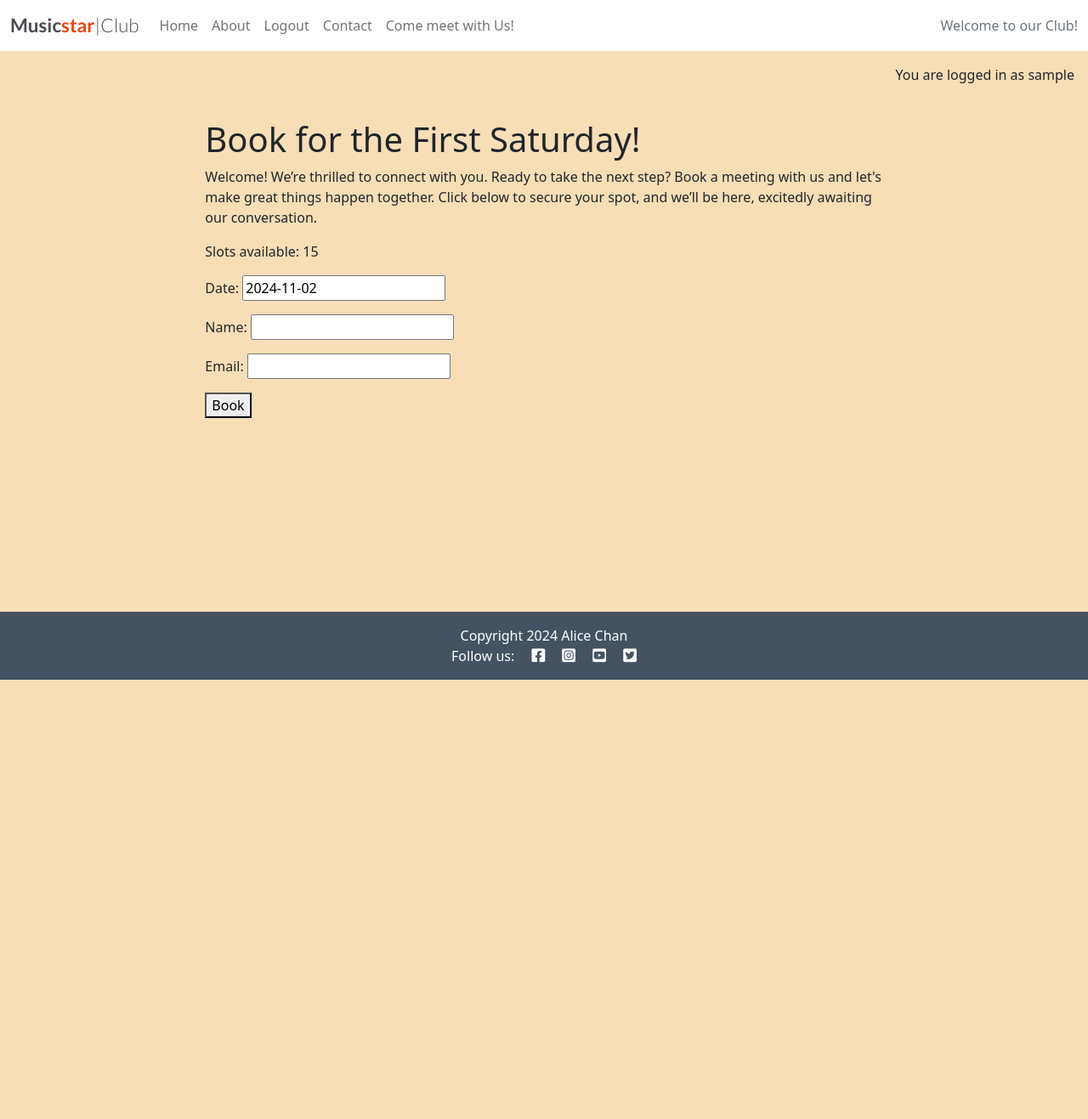
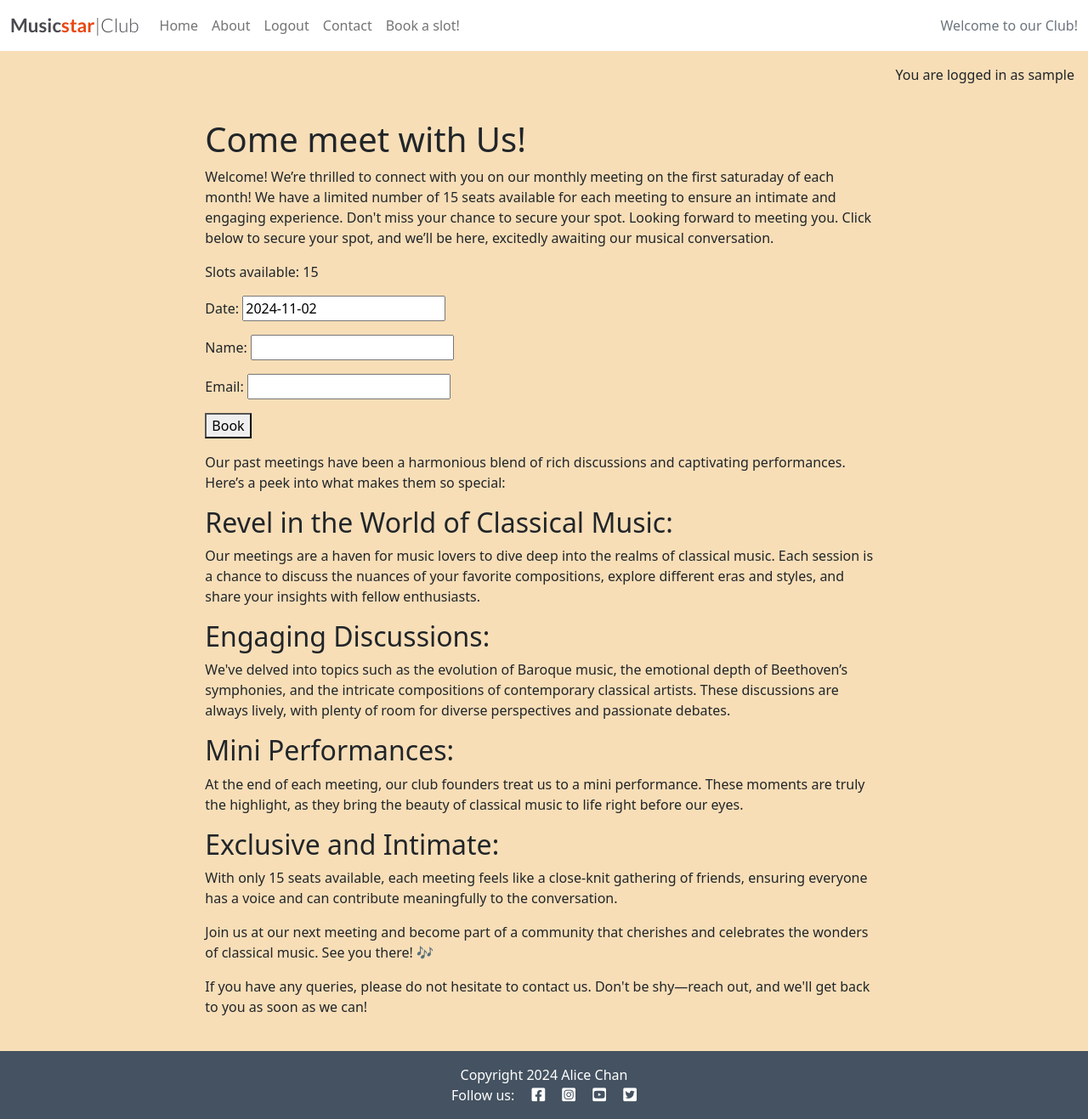
Before and after one commit to aliceC119/musicstar-club, a Django app: page /booking/booking in a window 1280 px wide. Shown: the whole page at 85% size. Before the commit the page ends 800 px from the top, so only its background shows below. Run offline with Django 4.2, Linux system fonts and the light colour scheme; the visitor is signed in with stand-in values (Sample User, id 1); data comes from the database, SQL or seed files in the repository.

Commit message:
Added a booking function to the booking app and added description for the booking page and refined the description for the about page.

```diff
--- a/booking/templates/booking/booking_form.html
+++ b/booking/templates/booking/booking_form.html
@@ -10,20 +10,64 @@
     <div class="col-12 col-md-8 my-4">
         <body>
             <div class="container">
-                <h1>Book for the First Saturday!</h1>
-                <p>Welcome! We’re thrilled to connect with you.
-                    Ready to take the next step? Book a meeting
-                    with us and let's make great things happen together.
+                <h1>Come meet with Us!</h1>
+                <p>Welcome! We’re thrilled to connect with you on our monthly
+                    meeting on the first saturaday of each month!
+                    We have a limited number of 15 seats available for each
+                    meeting to ensure an intimate and engaging experience.
+                    Don't miss your chance to secure your spot.
+                    Looking forward to meeting you.
                     Click below to secure your spot, and we’ll be here,
-                    excitedly awaiting our conversation.</p>
+                    excitedly awaiting our musical conversation.</p>
 
 
                 <p>Slots available: {{ slots }}</p>
+                <p>
                 <form method="post">
                     {% csrf_token %}
                     {{ form.as_p }}
                     <button type="submit">Book</button>
                 </form>
+                </p>
+
+
+                <p>
+                    Our past meetings have been a harmonious blend of rich discussions
+                    and captivating performances. Here’s a peek into what makes them so special:
+                </p>
+                <h2>Revel in the World of Classical Music:</h2>
+                <p>
+                    Our meetings are a haven for music lovers to dive deep into the realms of classical
+                    music. Each session is a chance to discuss the nuances of your favorite compositions,
+                     explore different eras and styles, and share your insights with fellow enthusiasts.
+                </p>
+                <h2>Engaging Discussions:</h2>
+                <p>
+                    We've delved into topics such as the evolution of Baroque music, the emotional depth of
+                    Beethoven’s symphonies, and the intricate compositions of contemporary classical artists.
+                    These discussions are always lively, with plenty of room for diverse perspectives and passionate
+                    debates.
+                </p>
+                <h2>Mini Performances:</h2>
+                <p>
+                    At the end of each meeting, our club founders treat us to a mini performance. These moments are truly
+                    the highlight, as they bring the beauty of classical music to life right before our eyes.
+                </p>
+
+                <h2>Exclusive and Intimate:</h2>
+                <p>
+                    With only 15 seats available, each meeting feels like a close-knit gathering of friends, ensuring everyone
+                    has a voice and can contribute meaningfully to the conversation.
+                </p>
+                <p>Join us at our next meeting and become part of a community that cherishes and celebrates the wonders of classical
+                    music. See you there! 🎶</p>
+                <p>
+                    If you have any queries, please do not hesitate to contact us.
+                    Don't be shy—reach out, and we'll get back to you as soon as we can!
+                </p>
+
+
+
         </body>
 </html>
 {% endblock content %}
--- a/booking/views.py
+++ b/booking/views.py
@@ -30,3 +30,8 @@ def booking_view(request):
 
 def booking_success(request):
     return render(request, 'booking/booking_success.html')
+
+def book_seat(request):
+    available_seats = Booking.seats_available()
+    if available_seats <= 0:
+        return render(request, 'no_seats_available.html')
--- a/templates/base.html
+++ b/templates/base.html
@@ -74,7 +74,7 @@
                     </li>
                     <li class="nav-item"></li>
                         <a class="nav-link {% if request.path == booking_url %}active{% endif %}" aria-current="page"
-                            href="{% url 'booking' %}">Come meet with Us!</a>
+                            href="{% url 'booking' %}">Book a slot!</a>
                     </li>
 
 
```
Also changed, not shown: booking/templates/booking/no_seats_available.html (added, +10 -0 lines). Lines whose indentation alone changed are shown as unchanged.
